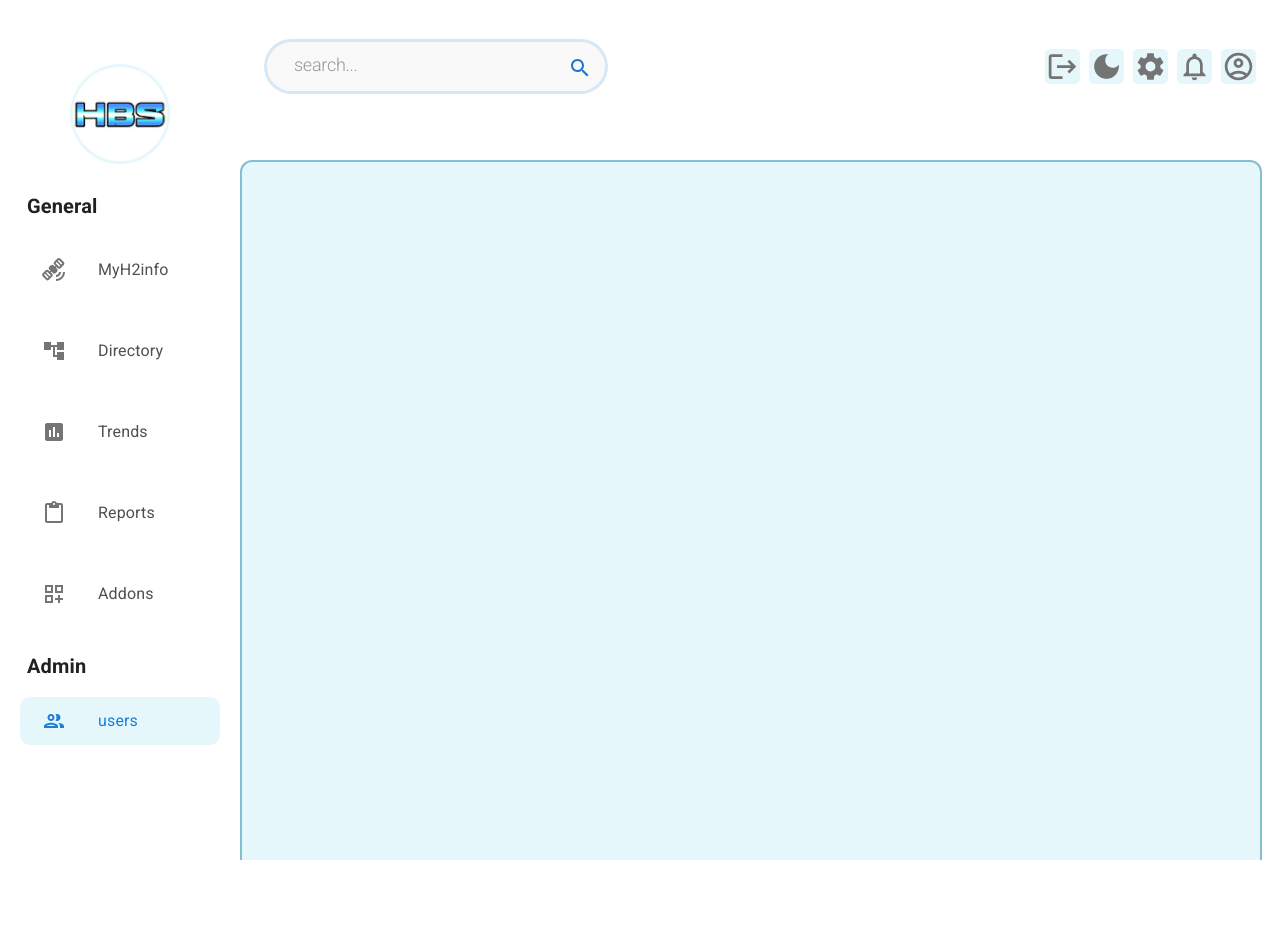
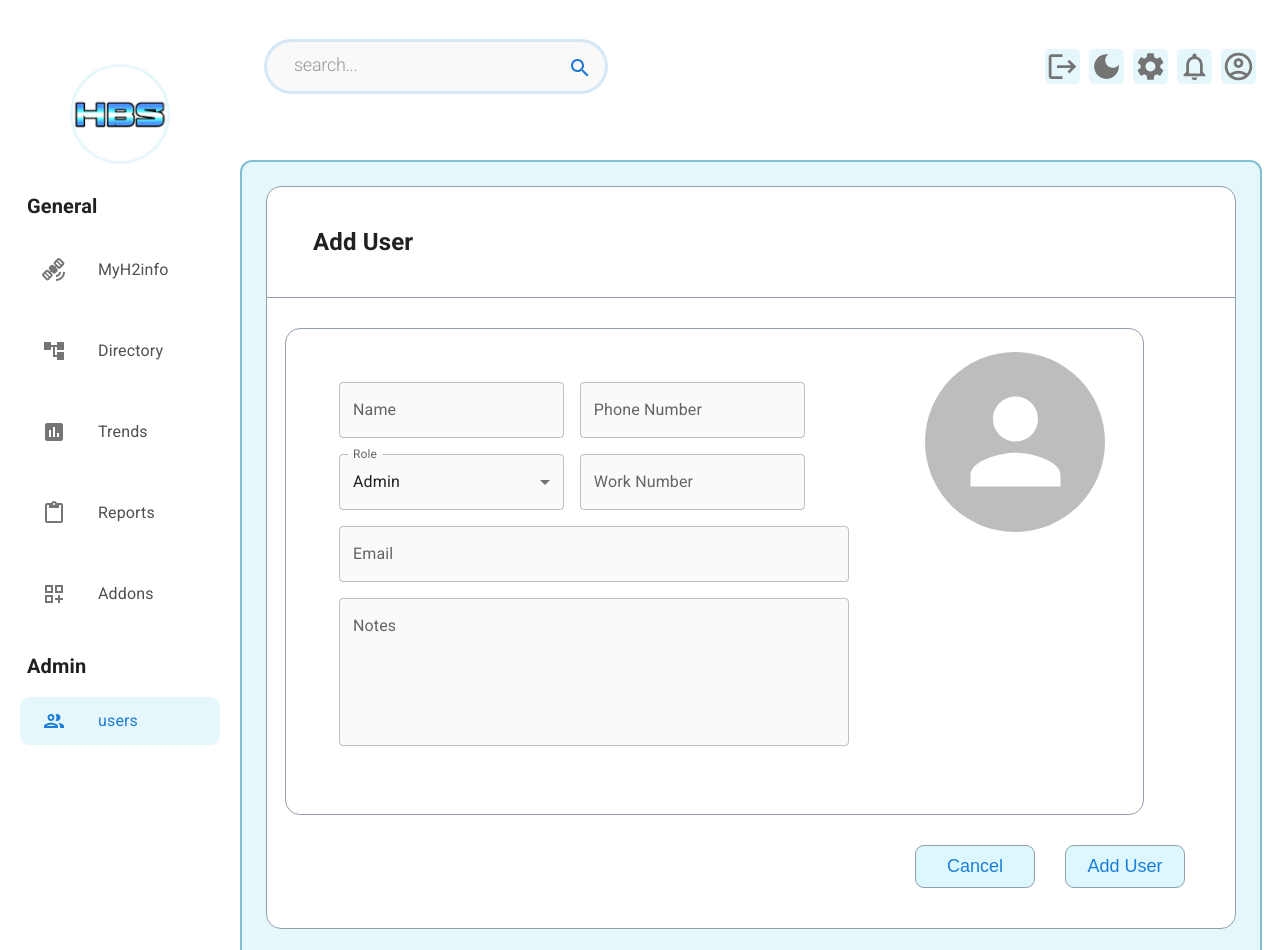
Before and after one commit to kpierc11/Dashboard_Demo, a React (Create React App) app in the folder app/: page /users/add in a window 1280 px wide. Shown: the top 950 px of the page. Before the commit the page ends 860 px from the top, so only its background shows below. Built offline with nearby package versions, Linux system fonts and the light colour scheme.

Commit message:
updates to the add user button

```diff
--- a/app/src/components/UsersTable/UsersTable.tsx
+++ b/app/src/components/UsersTable/UsersTable.tsx
@@ -414,7 +414,7 @@ function EnhancedTableToolbar(props: EnhancedTableToolbarProps) {
             <button
               className="add-button"
               onClick={() => {
-                navigate("/users/edit");
+                navigate("/users/add");
               }}
             >
               Add User
--- a/app/src/components/navigationDrawer/NavigationDrawer.tsx
+++ b/app/src/components/navigationDrawer/NavigationDrawer.tsx
@@ -40,6 +40,7 @@ import UsersPage from "../../pages/UsersPage";
 import AddAlarmPage from "../../pages/addAlarmPage/AddAlarmPage";
 import AlarmsPage from "../../pages/alarmsPage/AlarmsPage";
 import EditReportPage from "../../pages/editReportsPage/EditReportPage";
+import AddUserPage from "../../pages/AddUsersPage/AddUserPage";
 
 const drawerWidth = 240;
 const ColorModeContext = createContext({ toggleColorMode: () => {} });
@@ -382,6 +383,7 @@ export default function NavigationDrawer(props: Props) {
               <Route path="/report/edit" element={<EditReportPage />}></Route>
               <Route path="/addons/" element={<WidgetsPage />}></Route>
               <Route path="/users" element={<UsersPage></UsersPage>}></Route>
+              <Route path="/users/add" element={<AddUserPage></AddUserPage>}></Route>
               <Route path="/user/profile/" element={<NavTabs />}></Route>
             </Routes>
           </Box>
--- a/app/src/pages/AddUsersPage/AddUserPage.tsx
+++ b/app/src/pages/AddUsersPage/AddUserPage.tsx
@@ -57,13 +57,20 @@ export default function AddUserPage() {
         <button
           className="cancel-button"
           onClick={() => {
-            navigate("/users");
+            navigate("/users/");
           }}
         >
           Cancel
         </button>
 
-        <button className="edit-sb">Add User</button>
+        <button
+          className="edit-sb"
+          onClick={() => {
+            navigate("/users/add");
+          }}
+        >
+          Add User
+        </button>
       </Box>
     </Box>
   );
```
